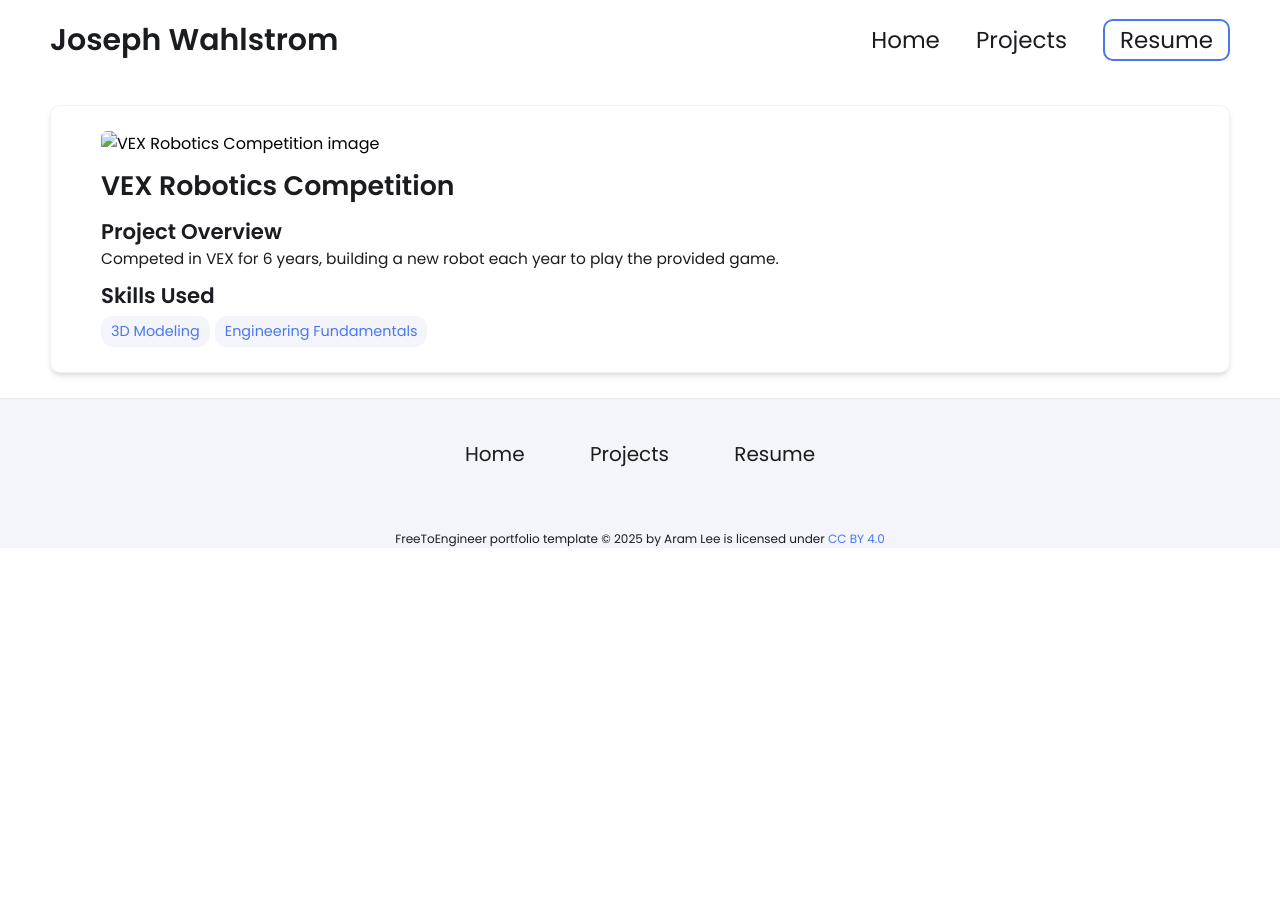
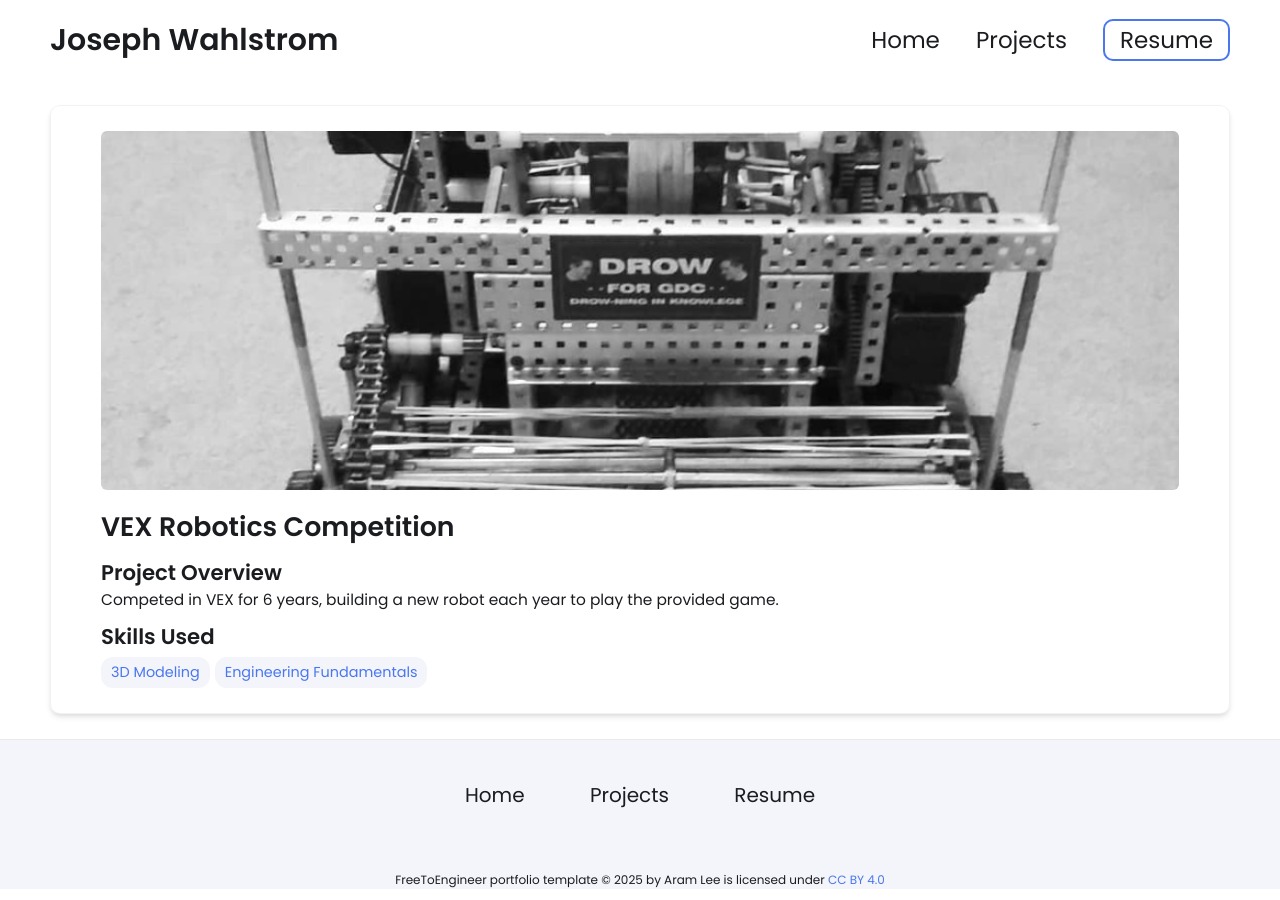
Before and after one commit to JosephWah/JosephW.github.io, a Jekyll site: the page built from _projects/Robotics/index.md, in a window 1280 px wide. Built offline with Jekyll 4.4.1, drawn with Linux system fonts in a browser that asks for light colours.

Commit message:
Update index.md

```diff
--- a/_projects/Robotics/index.md
+++ b/_projects/Robotics/index.md
@@ -5,5 +5,5 @@ description:  Competed in VEX for 6 years, building a new robot each year to pla
 skills:
 - 3D Modeling
 - Engineering Fundamentals
-main-image: /stock picture.png
+main-image: /Screenshot 2025-05-29 163455.png
 ---
```
